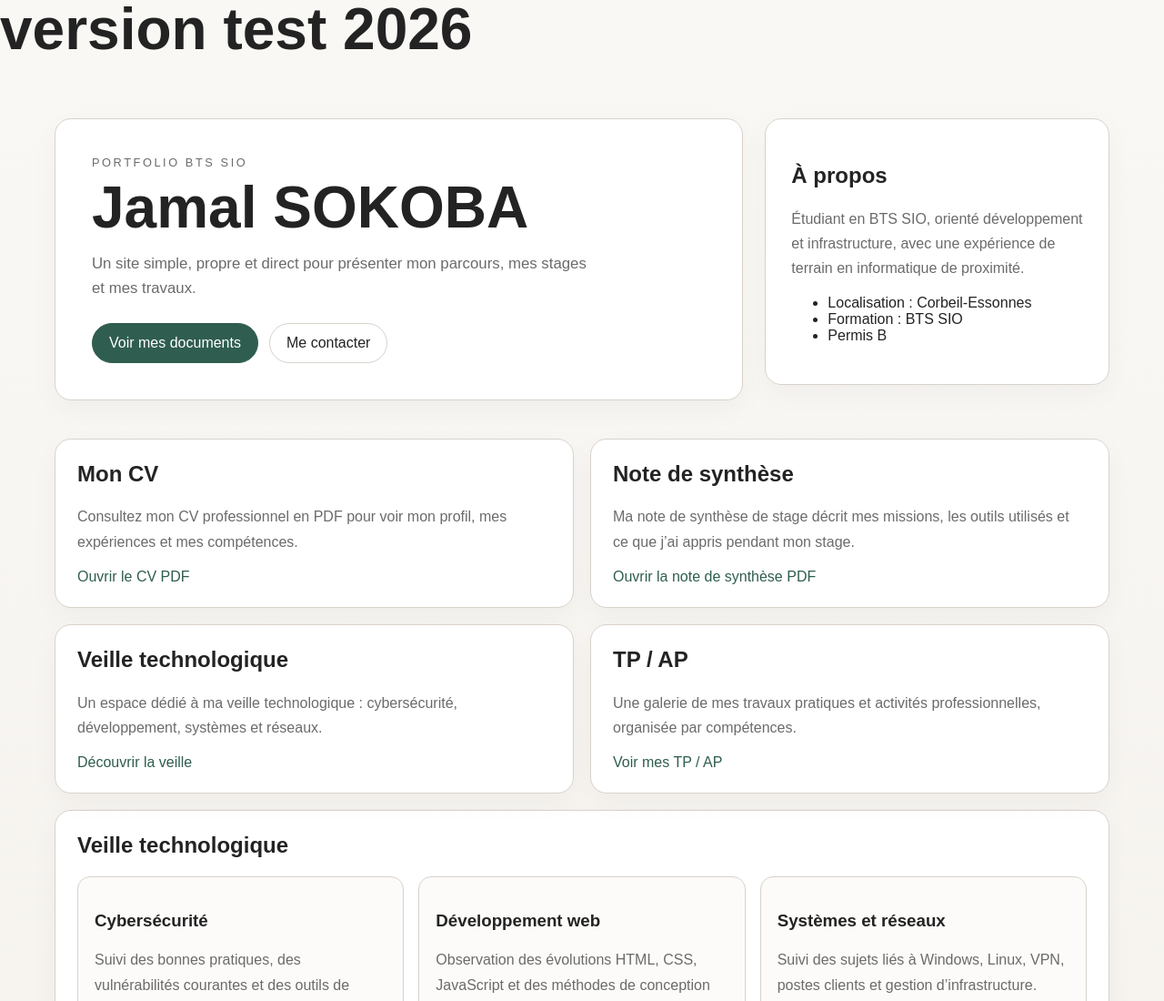
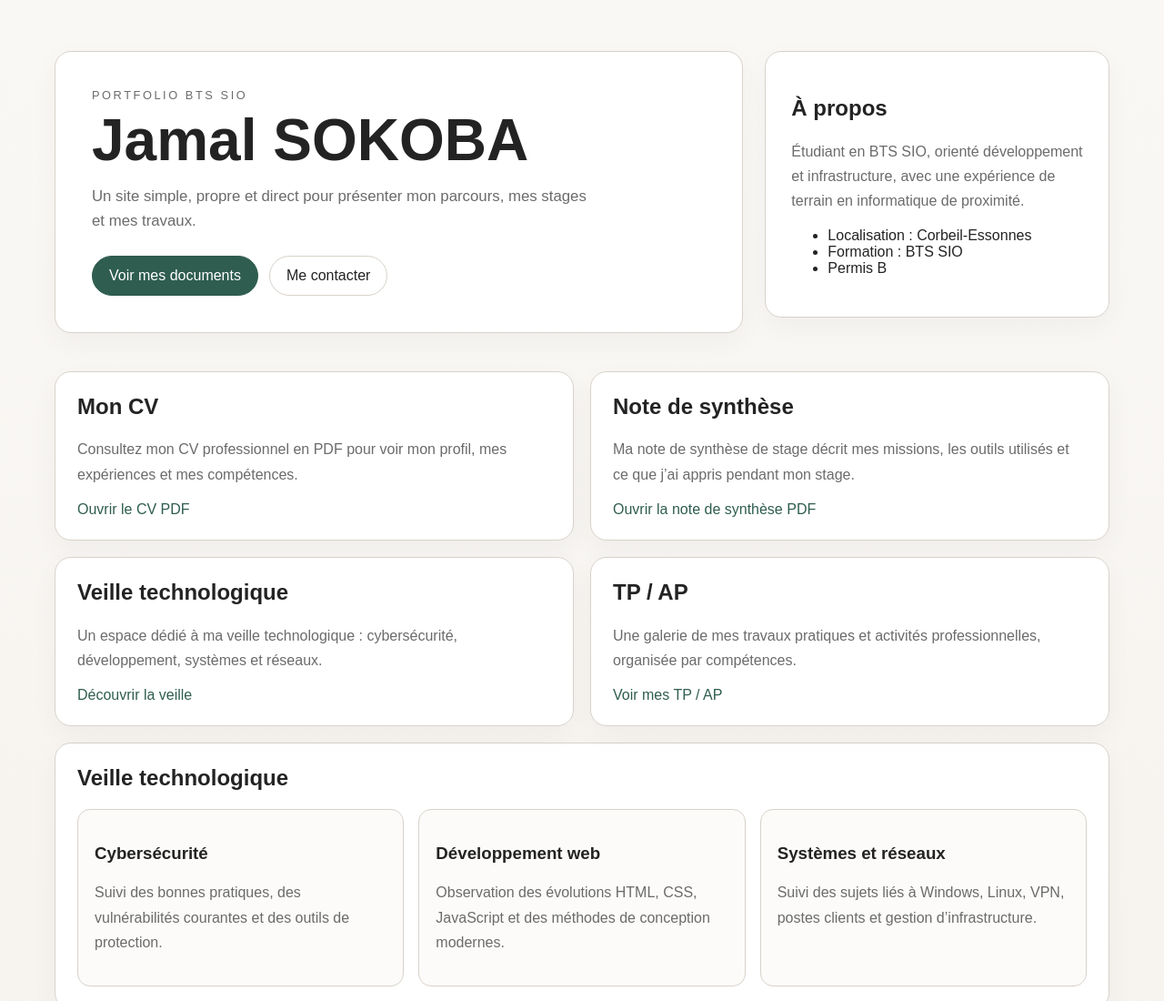
Before and after one commit to jamal-150/jamal.sokoba-portfolio, a plain HTML site: page index.html in a window 1280 px wide. Shown: the top 1100 px of the page at 91% size. Drawn offline with Linux system fonts and the light colour scheme.

Commit message:
Remove version test heading from index.html

```diff
--- a/index.html
+++ b/index.html
@@ -6,7 +6,6 @@
   <title>Portfolio BTS SIO - Jamal SOKOBA</title>
   <link rel="stylesheet" href="style.css">
 </head>
-<h1>version test 2026</h1>
 <body>
   <header class="hero">
     <div class="hero__content">
```
